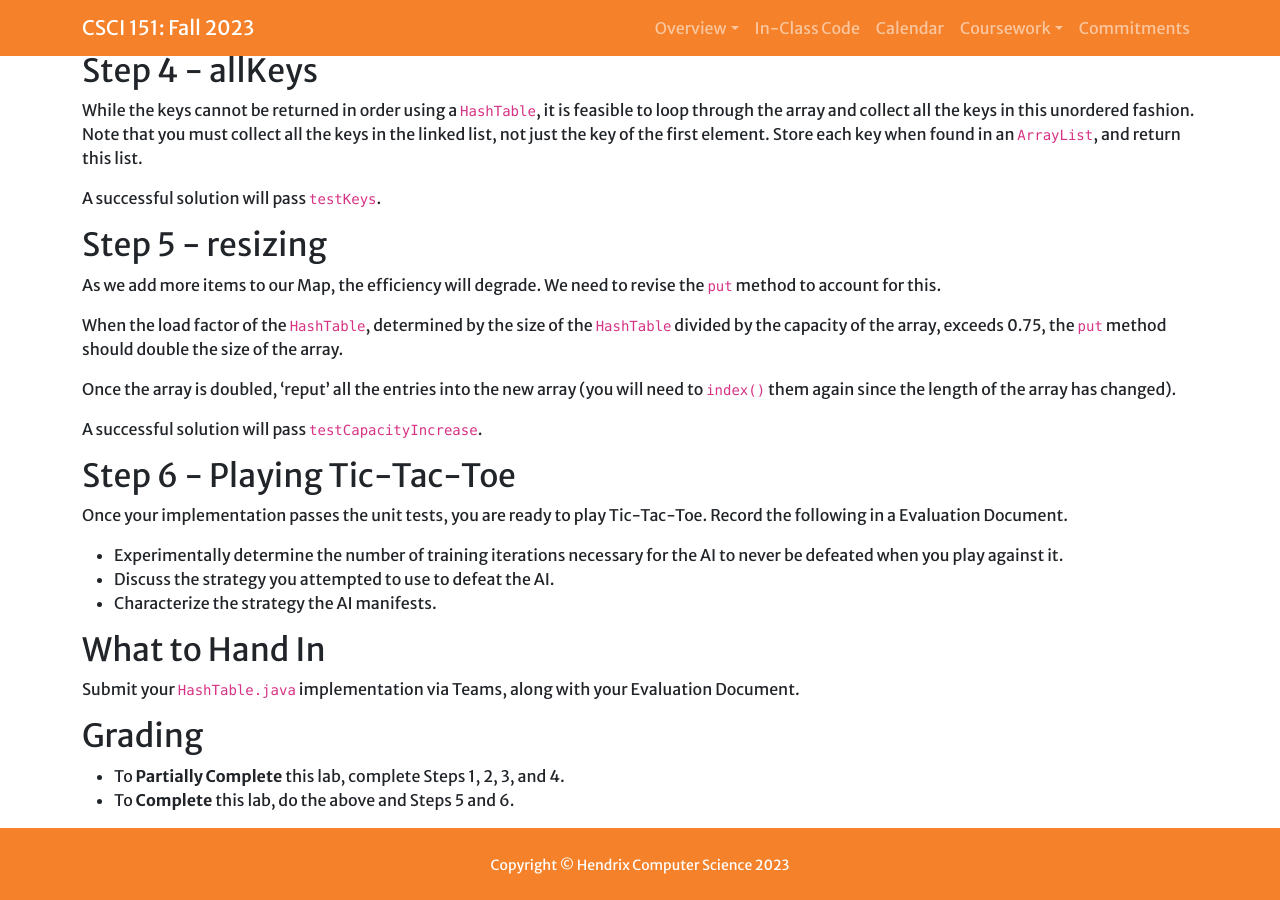
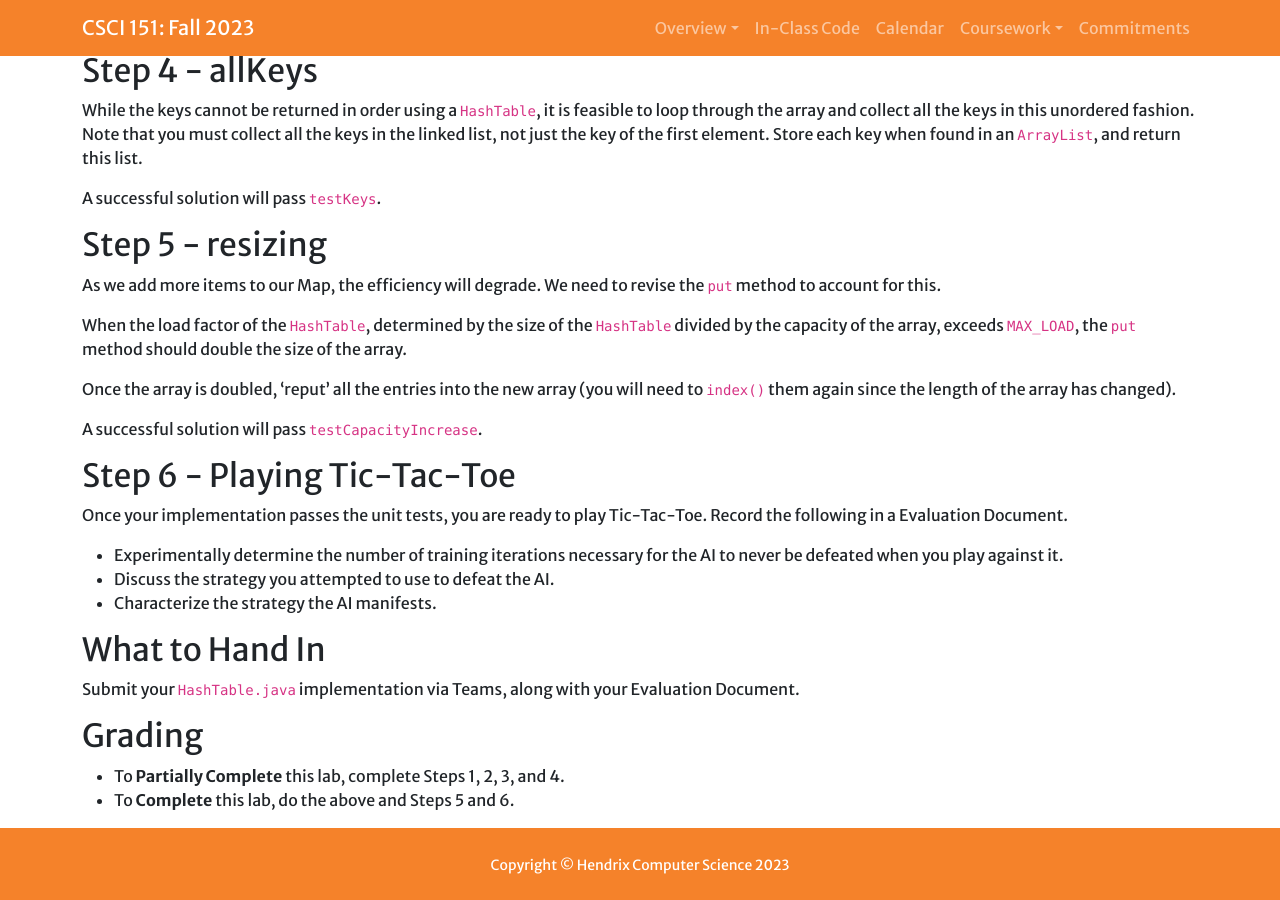
Before and after one commit to Hendrix-CS/csci151, a Jekyll site: the page built from labs/tic-tac-toe.md, in a window 1280 px wide and 900 px high, scrolled down 2303 px. Built offline with Jekyll 4.4.1, drawn with Linux system fonts in a browser that asks for light colours; a script that is not in the unit is left out; our own code applies the rules of GitHub Pages for plain Markdown files.

Commit message:
Fixed a magic number

```diff
--- a/labs/tic-tac-toe.md
+++ b/labs/tic-tac-toe.md
@@ -117,7 +117,7 @@ As we add more items to our Map, the efficiency will degrade. We need to revise
 the `put` method to account for this.
 
 When the load factor of the `HashTable`, determined by the size of the
-`HashTable` divided by the capacity of the array, exceeds 0.75, the `put`
+`HashTable` divided by the capacity of the array, exceeds `MAX_LOAD`, the `put`
 method should double the size of the array.
 
 Once the array is doubled, 'reput' all the entries into the new array
```
